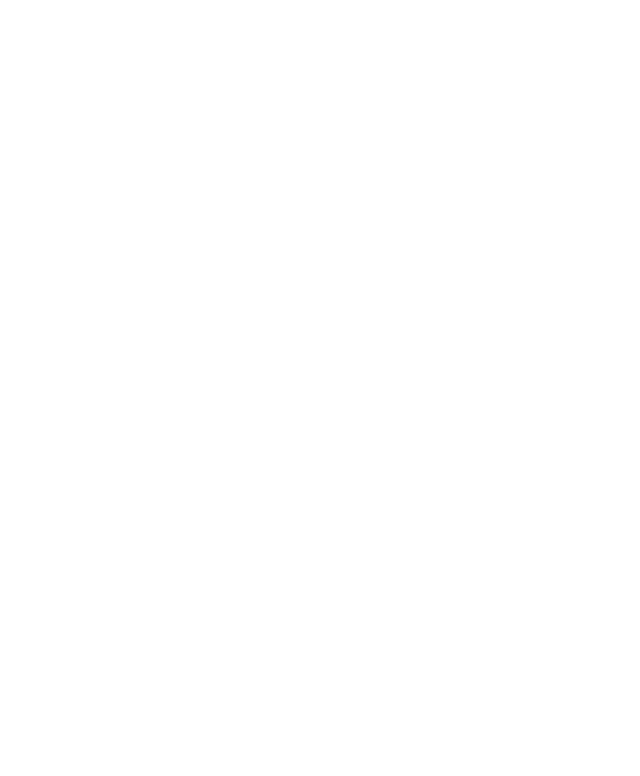
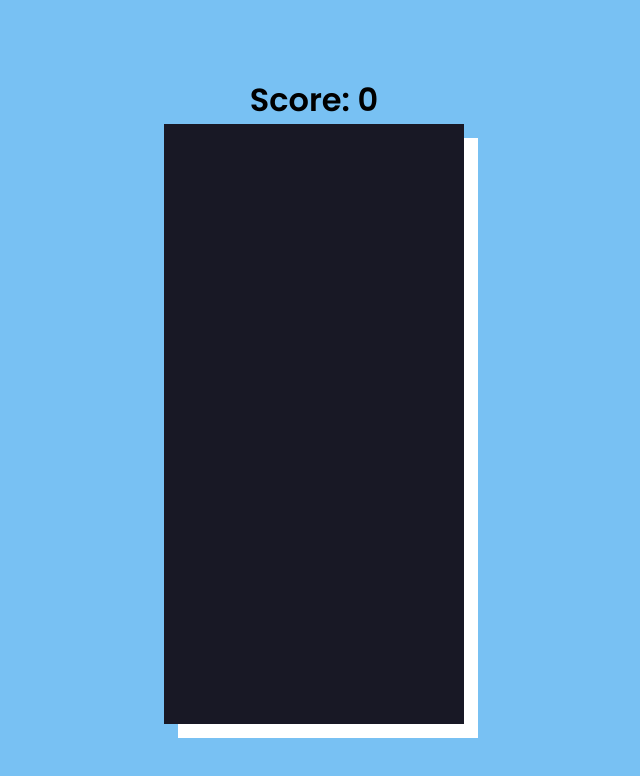
Before and after one commit to natyy200/tetris-game, a plain HTML site: page index.html in a window 1280 px wide. Shown: the whole page, without its empty margins (326-966 px from the left). Drawn offline with Linux system fonts and the light colour scheme.

Commit message:
criando a base do projeto

```diff
--- a/index.html
+++ b/index.html
@@ -8,7 +8,8 @@
     <link rel="stylesheet" href="./src/css/style.css">
 </head>
 <body>
-
+    <h1>Score: <span id="score">0</span></h1>
+    <canvas width="300" height="600"></canvas>
     <script src="./src/js/script.js"></script>
 </body>
 </html>
--- a/src/css/style.css
+++ b/src/css/style.css
@@ -1,5 +1,22 @@
+@import url("https://fonts.googleapis.com/css2?family=Poppins:wght@400;500;600&display=swap");
+
 * {
     margin: 0;
     padding: 0;
     box-sizing: border-box;
+    font-family: "Poppins", sans-serif;
 }
+
+body {
+    background-color: #78c1f3;
+    min-height: 100vh;
+    display: flex;
+    align-items: center;
+    justify-content: center;
+    flex-direction: column;
+}
+
+canvas {
+    background-color: #181825;
+    box-shadow: 14px 14px 0 0 #ffffff;
+}
```
